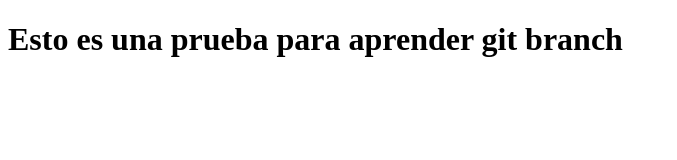
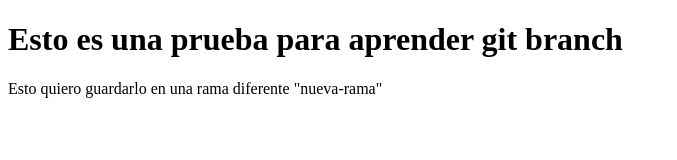
Before and after one commit to Silvana-Lima/prueba-git-branch, a plain HTML site: page index.html in a window 1280 px wide. Shown: the whole page, without its empty margins (0-677 px from the left). Drawn offline with Linux system fonts and the light colour scheme.

Commit message:
subo cambios a nueva rama

```diff
--- a/index.html
+++ b/index.html
@@ -8,5 +8,7 @@
 </head>
 <body>
     <h1>Esto es una prueba para aprender git branch</h1>
+
+    <p>Esto quiero guardarlo en una rama diferente "nueva-rama"</p>
 </body>
 </html>
```
